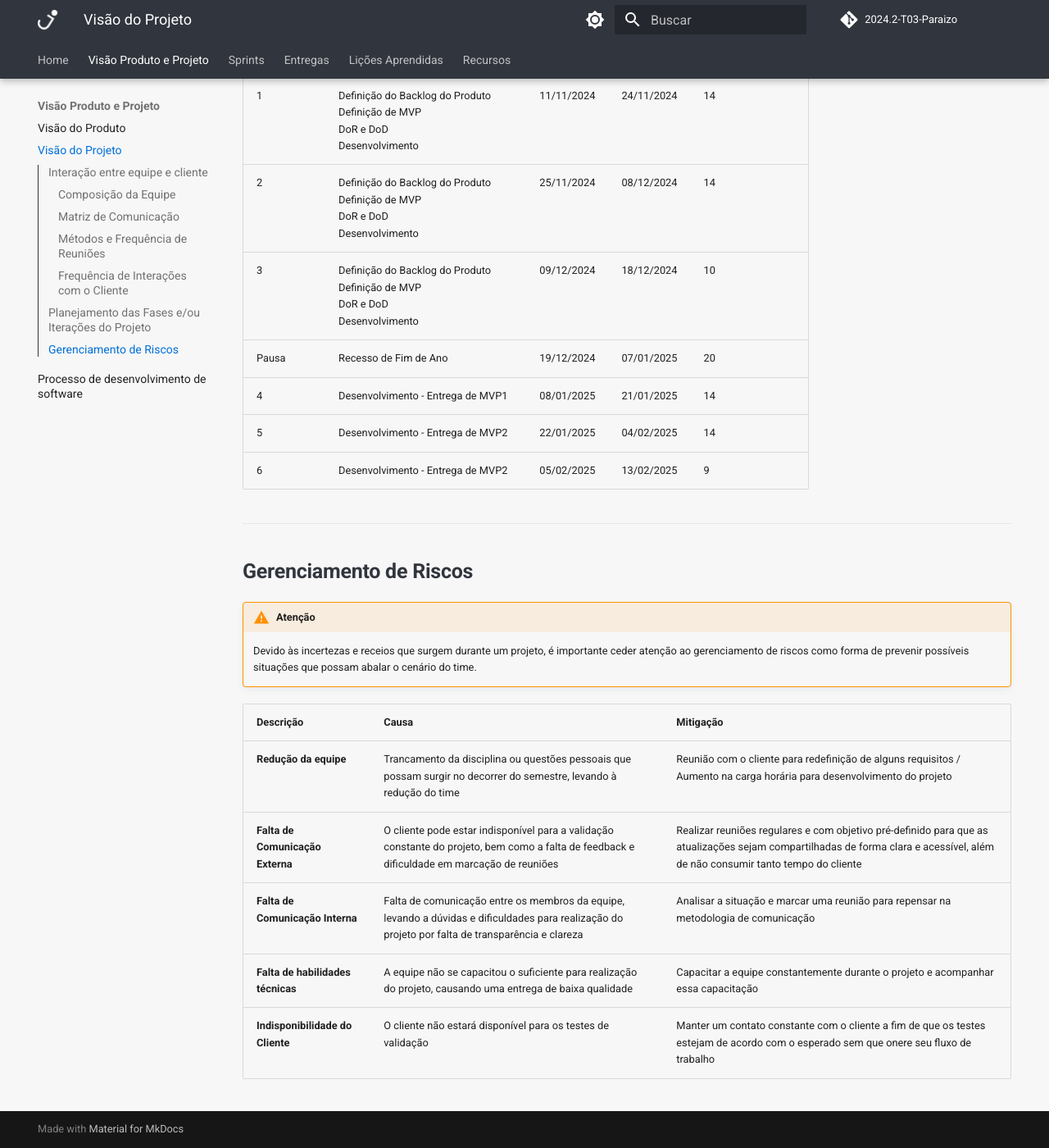
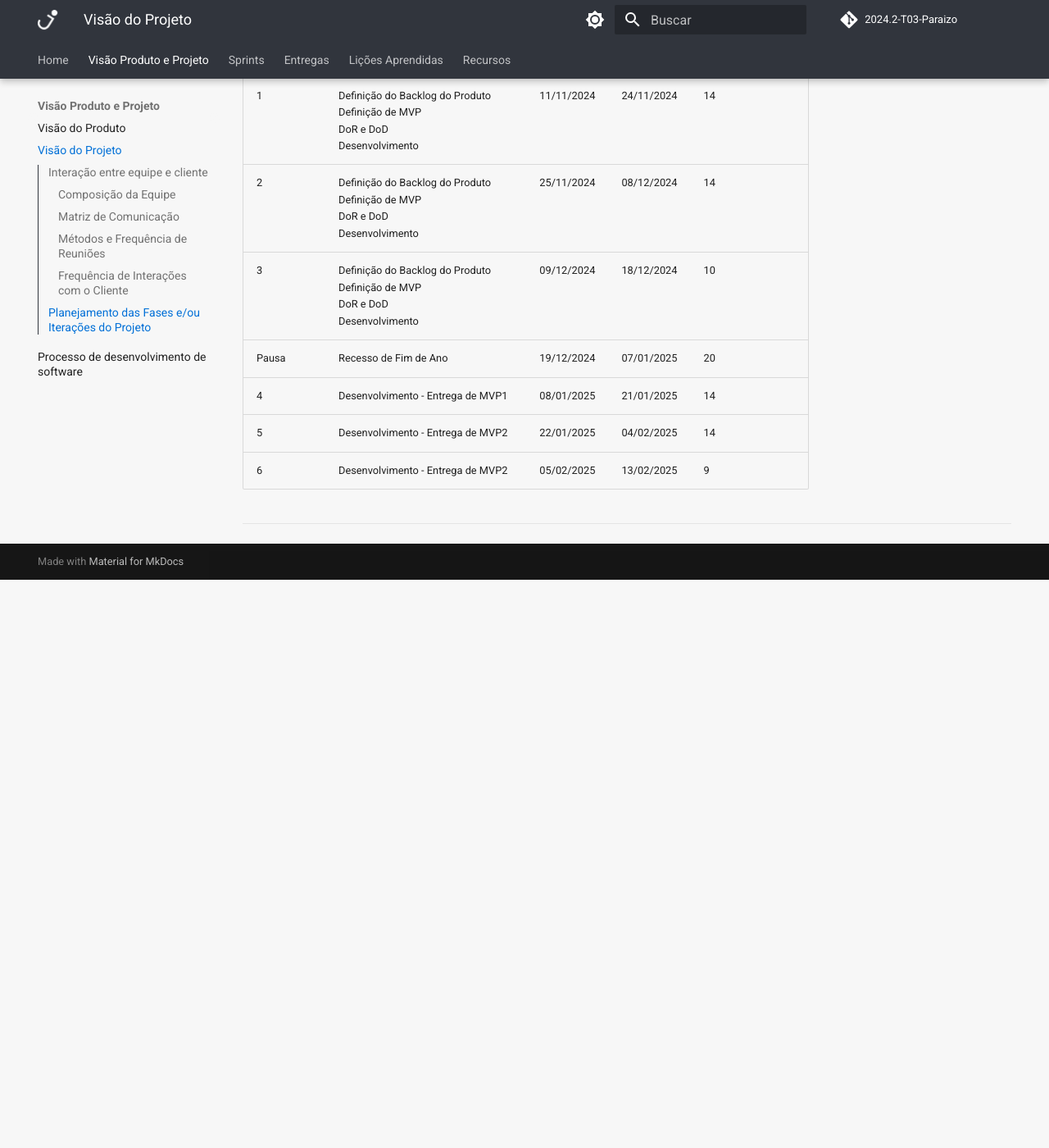
Before and after one commit to mdsreq-fga-unb/2024.2-T03-Paraizo, an MkDocs documentation site: the page built from docs/visao-produto-projeto/visao-projeto/index.md, in a window 1280 px wide and 1400 px high, scrolled down 1869 px. Shown: the whole window at 82% size. Built offline with MkDocs 1.6.1 and Material for MkDocs 9.7.7, drawn with Linux system fonts in a browser that asks for light colours; comment, search, counter and statistics services are not loaded; the version menu is left out; after the commit the page ends 2576 px from its top, so only the background shows below that.

```diff
--- a/docs/visao-produto-projeto/visao-projeto/index.md
+++ b/docs/visao-produto-projeto/visao-projeto/index.md
@@ -1,5 +1,4 @@
 # **Visão do Projeto**
-
 
 ??? abstract "Histórico de Revisão"
 
@@ -50,7 +49,6 @@
 
 ---
 
-
 ## **Planejamento das Fases e/ou Iterações do Projeto**
 
 | Sprint | Produto (Entrega)                                                                                              | Data Início | Data Fim   | Quantidade de Dias |
@@ -66,7 +64,7 @@
 
 ---
 
-## **Gerenciamento de Riscos**
+<!-- ## **Gerenciamento de Riscos**
 
 !!! Warning "Atenção"
 
@@ -78,4 +76,4 @@
 | **Falta de Comunicação Externa**  | O cliente pode estar indisponível para a validação constante do projeto, bem como a falta de feedback e dificuldade em marcação de reuniões       | Realizar reuniões regulares e com objetivo pré-definido para que as atualizações sejam compartilhadas de forma clara e acessível, além de não consumir tanto tempo do cliente |
 | **Falta de Comunicação Interna**  | Falta de comunicação entre os membros da equipe, levando a dúvidas e dificuldades para realização do projeto por falta de transparência e clareza | Analisar a situação e marcar uma reunião para repensar na metodologia de comunicação                                                                                          |
 | **Falta de habilidades técnicas** | A equipe não se capacitou o suficiente para realização do projeto, causando uma entrega de baixa qualidade                                        | Capacitar a equipe constantemente durante o projeto e acompanhar essa capacitação                                                                                             |
-| **Indisponibilidade do Cliente**  | O cliente não estará disponível para os testes de validação                                                                                       | Manter um contato constante com o cliente a fim de que os testes estejam de acordo com o esperado sem que onere seu fluxo de trabalho                                         |
+| **Indisponibilidade do Cliente**  | O cliente não estará disponível para os testes de validação                                                                                       | Manter um contato constante com o cliente a fim de que os testes estejam de acordo com o esperado sem que onere seu fluxo de trabalho                                         | -->
--- a/mkdocs.yml
+++ b/mkdocs.yml
@@ -70,6 +70,7 @@
   - tables
   - pymdownx.superfences
   - pymdownx.details
+  - footnotes
   - toc:
       permalink: true
       title: On this page
```
Also changed, not shown: docs/visao-produto-projeto/visao-produto/index.md (+16 -18 lines).
